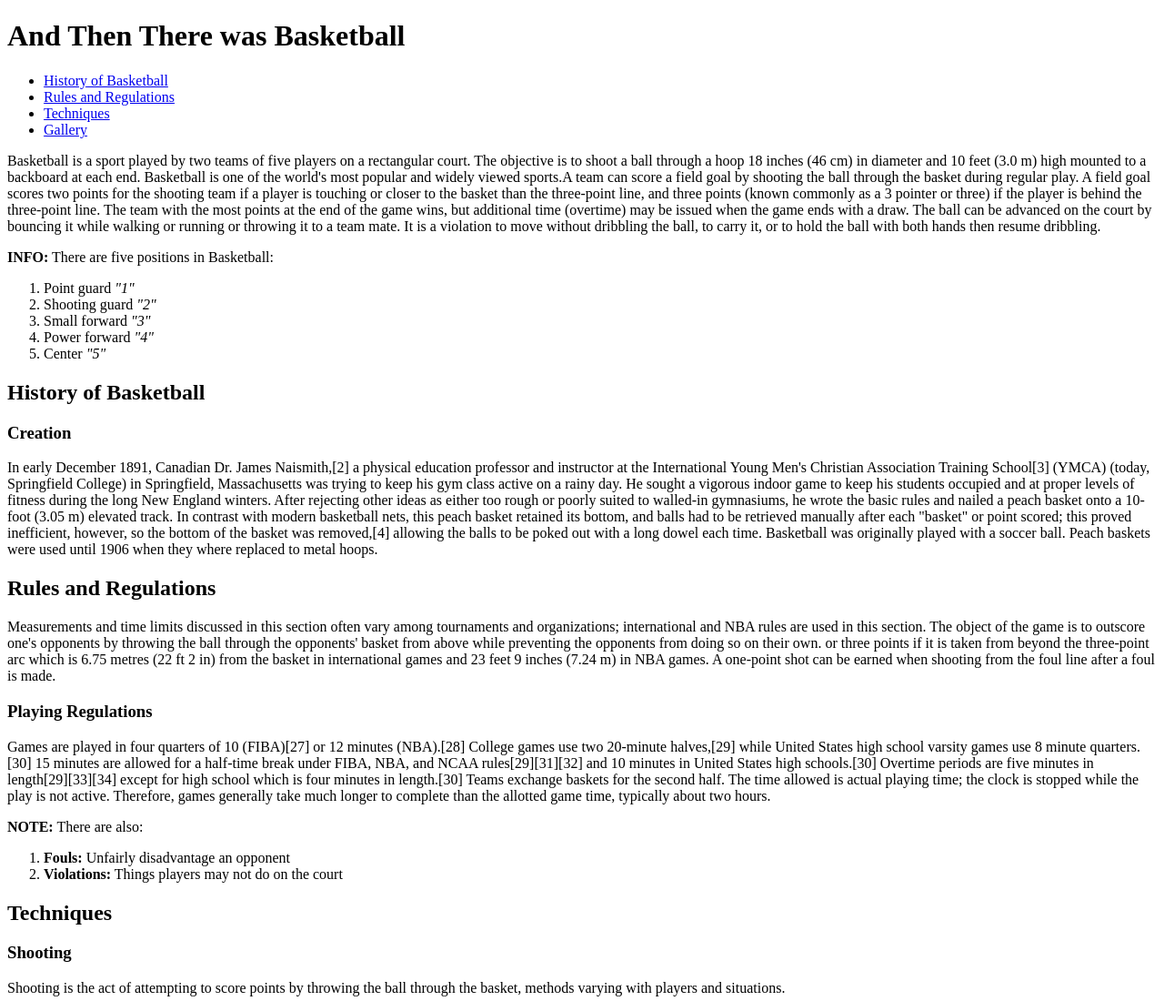
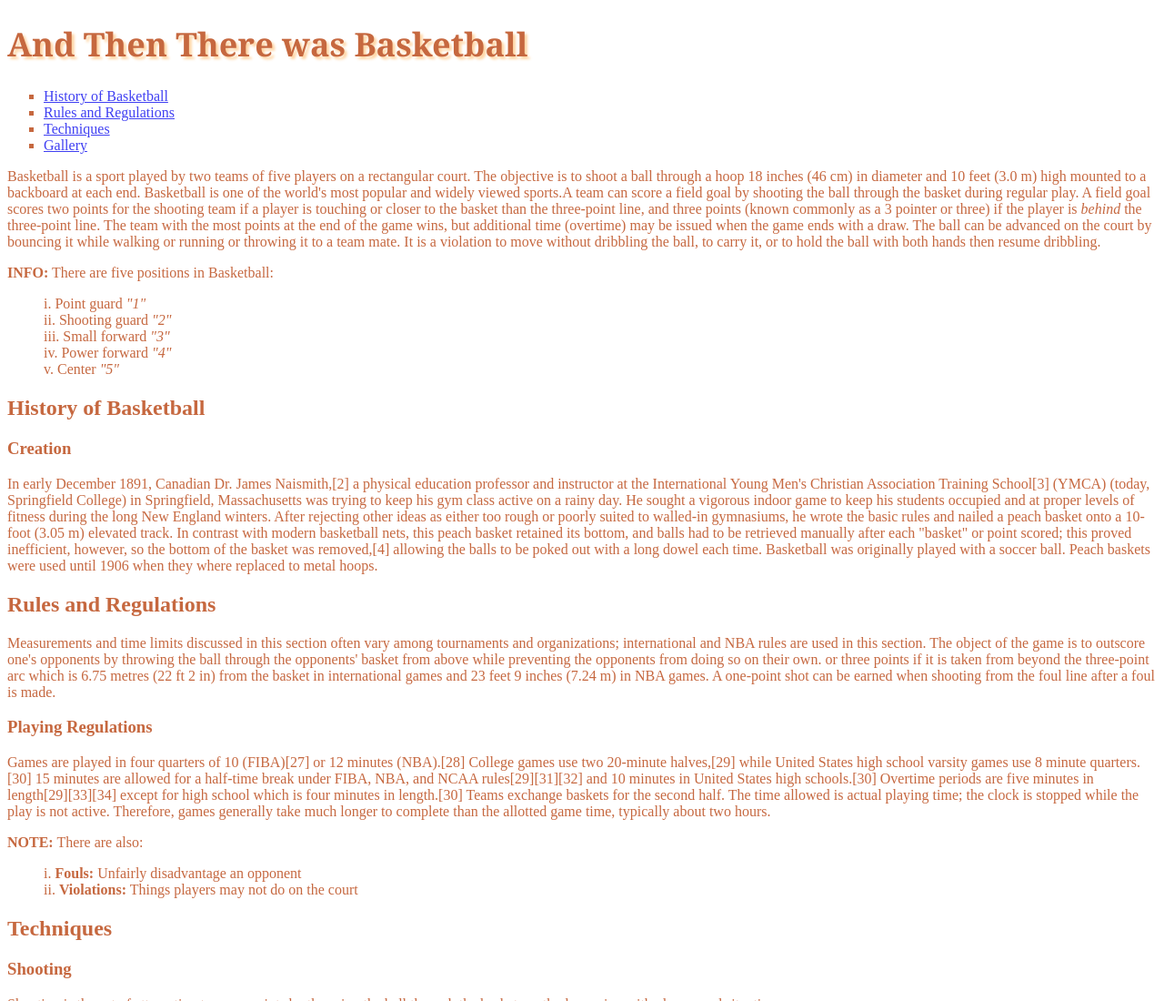
Before and after one commit to aperales/DWS1, a plain HTML site: page Project 1/index.html in a window 1280 px wide. Shown: the top 1100 px of the page at 91% size. Drawn offline with Linux system fonts and the light colour scheme.

Commit message:
set up files started writing code

```diff
--- /dev/null
+++ b/Project 1/css/styles.css
@@ -0,0 +1,31 @@
+/* ProjectFFC887 */
+
+body {
+	color: #B33600;
+	background-color: ;
+	opacity: 0.75;
+}
+h1 {
+	font-family: Georgia, Times, sans serif;
+	font-size: 36px;
+	font-weight: bold;
+	text-shadow: 3px 3px 3px #ffc887;
+	font-style: normal;
+	line-height:
+	text-align: ;
+}
+
+ol{
+	list-style-type: lower-roman;
+	list-style-position: inside;
+
+}
+ul{
+	list-style-type: square;
+
+}
+
+h2, h3 {}
+
+
+}
--- a/Project 1/index.html
+++ b/Project 1/index.html
@@ -3,7 +3,8 @@
 	<head>
 		<meta charaset="utf-8"/>
 		<title>The History of Basketball</title>
-
+		<link href="css/styles.css" type="text/css"
+			rel="stylesheet" />
 	</head>
 <body>
 	<h1>And Then There was Basketball</h1>
@@ -20,7 +21,7 @@
 	shooting the ball through the basket during regular play. A field goal scores two
 	points for the shooting team if a player is touching or closer to the basket than
 	the three-point line, and three points (known commonly as a 3 pointer or three) if
-	the player is behind the three-point line. The team with the most points at the end
+	the player is <em>behind</em> the three-point line. The team with the most points at the end
     of the game wins, but additional time (overtime) may be issued when the game ends
 	with a draw. The ball can be advanced on the court by bouncing it while walking
 	or running or throwing it to a team mate. It is a violation to move without
```
